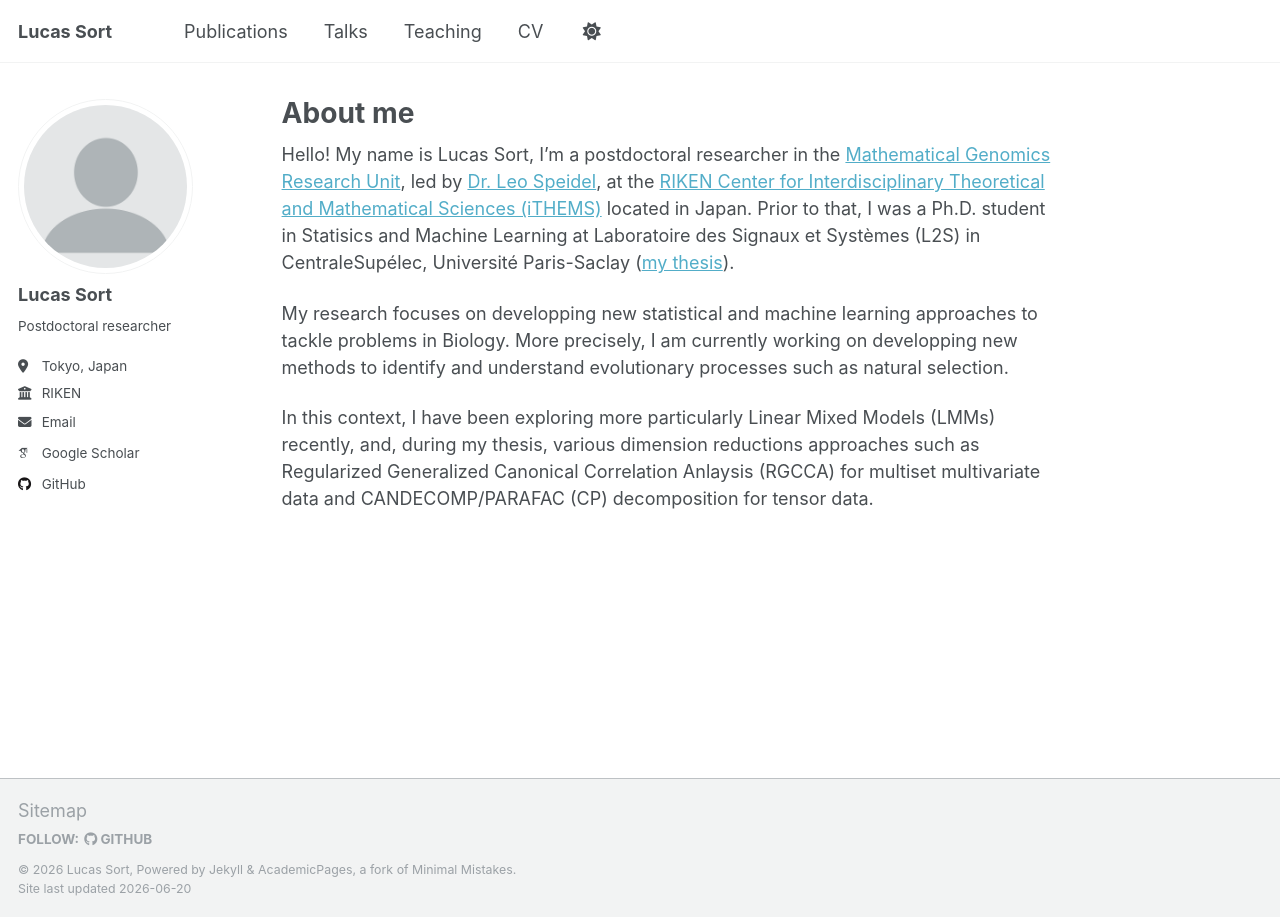
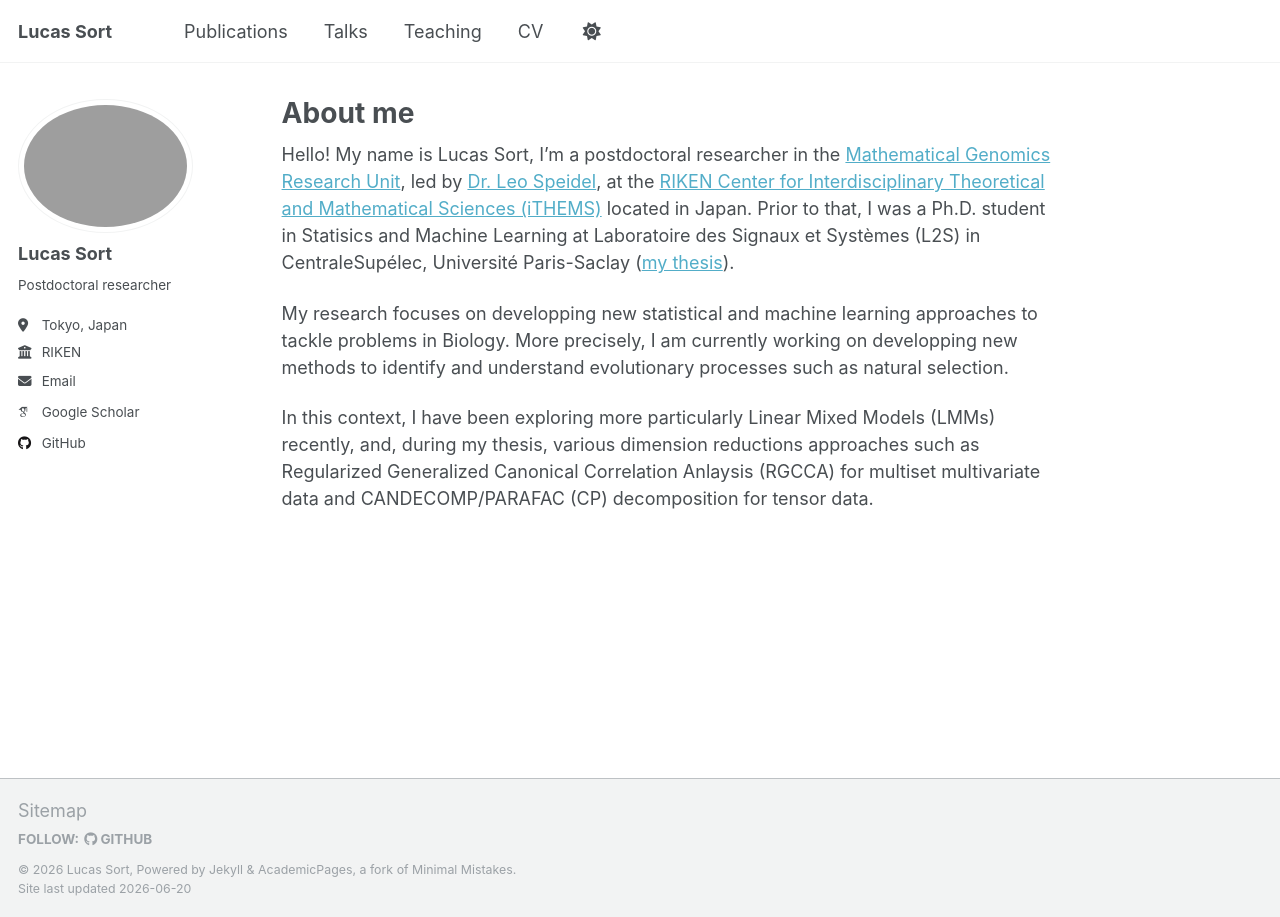
Before and after one commit to lucas-sort/lucas-sort.github.io, a Jekyll site: the page built from _pages/about.md, in a window 1280 px wide. Built offline with Jekyll 4.4.1, drawn with Linux system fonts in a browser that asks for light colours; some web fonts are replaced; a script that is not in the unit is left out.

Commit message:
Update _config.yml

```diff
--- a/_config.yml
+++ b/_config.yml
@@ -22,7 +22,7 @@ repository               : "lucas-sort/lucas-sort.github.io"
 #               Additional customization can be done by editing /_includes/author-profile.html
 author:
   # Biographic information
-  avatar           : "profile.png"
+  avatar           : "bio_photo.png"
   name             : "Lucas Sort"
   pronouns         : # example: "she/her"
   bio              : "Postdoctoral researcher"
```
